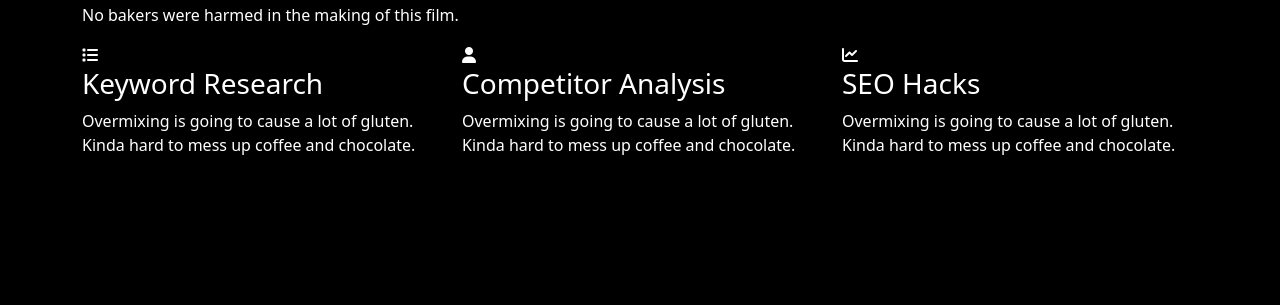
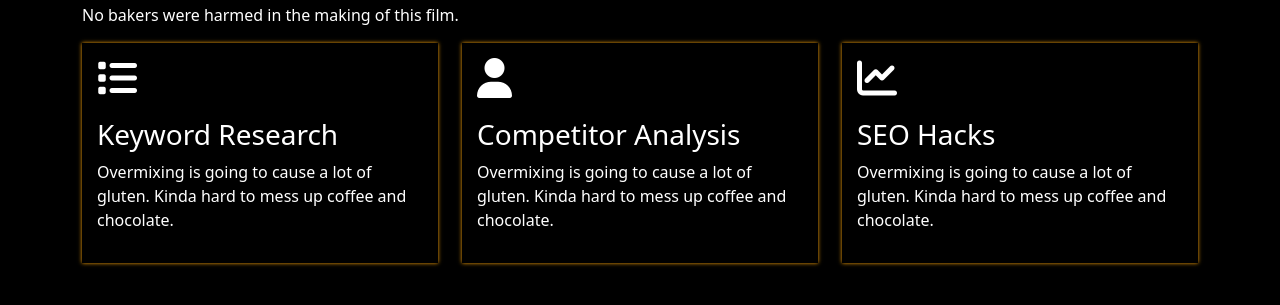
Before and after one commit to hellokristinafaye/services, a plain HTML site: page index.html in a window 1280 px wide. Shown: the part 53-358 px from the top of the page. Drawn offline with nearby package versions, Linux system fonts and the light colour scheme.

Commit message:
styled icons

```diff
--- a/style.css
+++ b/style.css
@@ -10,3 +10,12 @@ body {
     margin-top: 20px;
     margin-bottom: 30px;
 }
+.service-box {
+    box-shadow: 0 0 4px 0 #ffa709;
+    padding: 15px;
+    position: relative;
+}
+.fa-solid {
+    font-size: 40px !important;
+    margin-bottom: 20px;
+}
```
